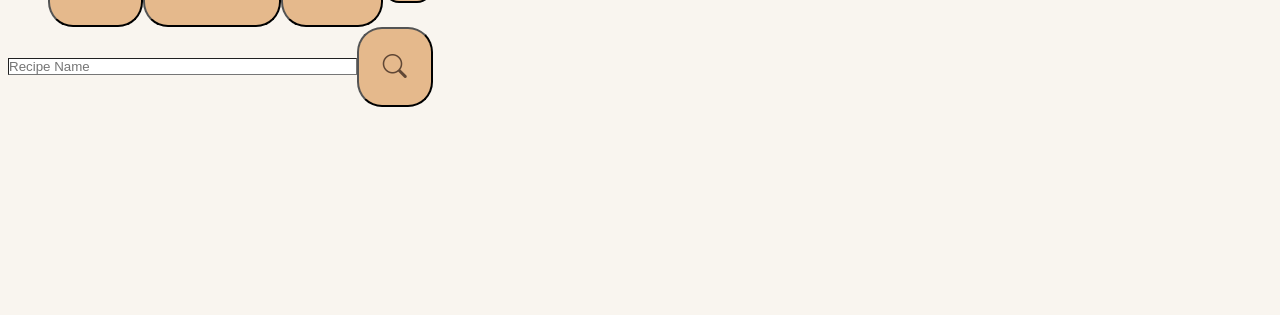
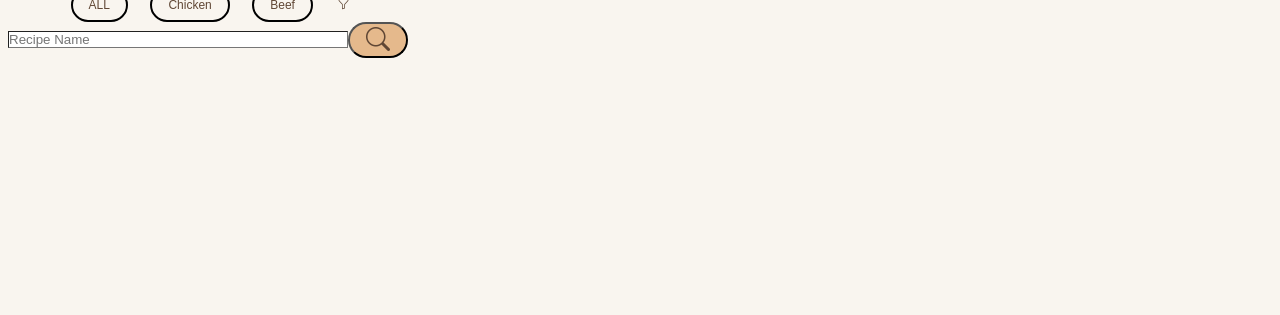
Before and after one commit to Marihan89/EatMate-HTML-CSS, a plain HTML site: page Favourites.html in a window 1280 px wide. Shown: the part 485-800 px from the top of the page. Drawn offline with nearby package versions, Linux system fonts and the light colour scheme.

Commit message:
CSS : updated components file filtericon , subcontainer btn , list btn

```diff
--- a/css/components.css
+++ b/css/components.css
@@ -89,3 +89,22 @@ form .btn {
     justify-content: center;
     height: 100px;
 }
+
+ul .btn {
+    font-size: var(--fs-p);
+    height: fit-content;
+    border-style: solid;
+    background-color: transparent;
+    padding: var(--space-1) var(--space-2);
+}
+
+.subcontainer .btn {
+    align-items: center;
+    height: var(--space-1);
+    padding: var(--space-2);
+}
+
+#filtericon {
+    height: 100%;
+    border-color: transparent;
+}
```
